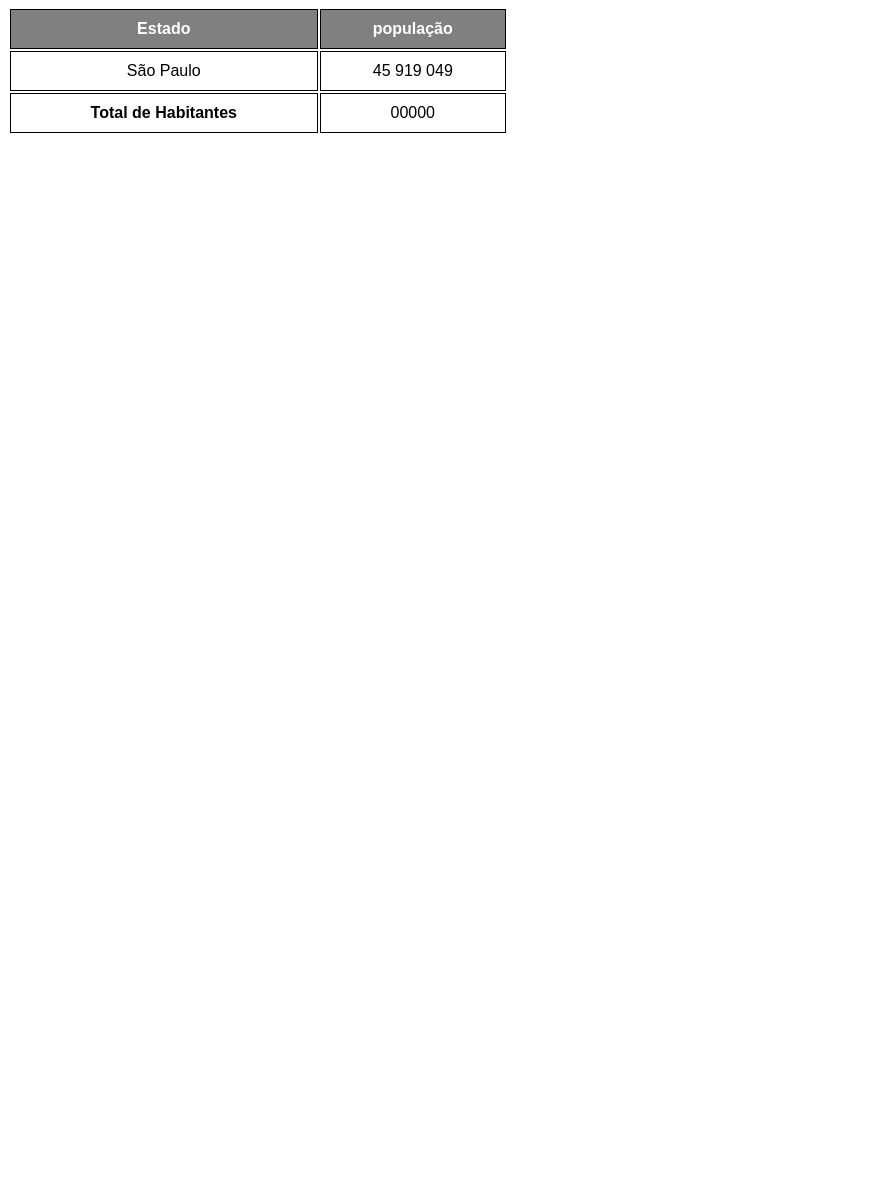
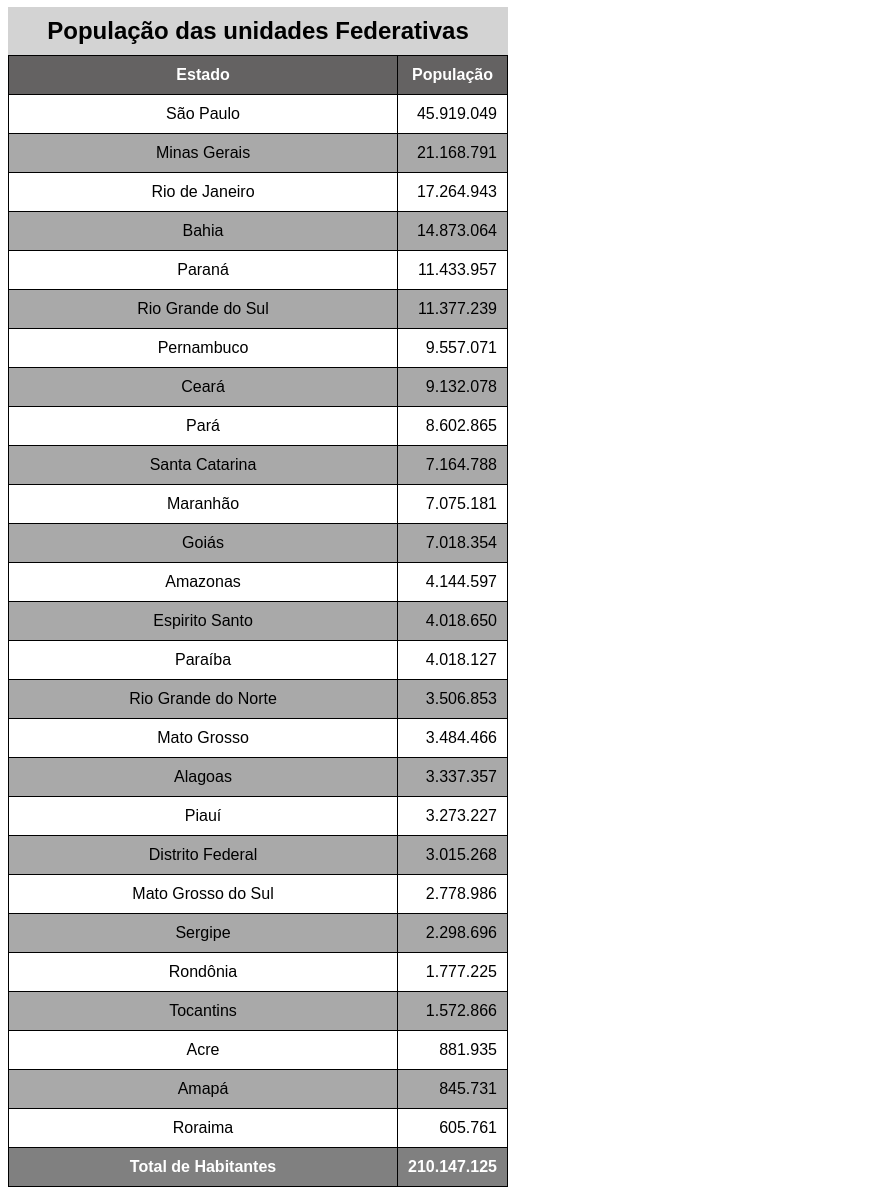
Before and after one commit to Eronmonteiro/html-css, a plain HTML site: page exercicios/ex023/tabela002.html in a window 1280 px wide. Shown: the part 73-1268 px from the top of the page, without its empty margins (0-877 px from the left). Before the commit the page ends 800 px from the top, so only its background shows below. Drawn offline with Linux system fonts and the light colour scheme.

Commit message:
tabela02

```diff
--- a/exercicios/ex023/tabela002.html
+++ b/exercicios/ex023/tabela002.html
@@ -7,42 +7,171 @@
     <style>
         body{
             font-family: Arial, Helvetica, sans-serif;
+            text-align: center;
         }
         table{
             width: 500px;
+            border-collapse: collapse;
+            position: relative;
+
         }
         td, th{
             border: 1px solid black;
-            text-align: center;
             padding: 10px;
         }
-        thead{
+        caption{
+            font-size: 1.5em;
+            font-weight: bold;
+            padding: 10px;
+            background-color: lightgray;
+        }
+        thead, tfoot{
             background-color: gray;
             color: white;
+        }
+        thead > tr > th {
+            position: sticky;
+            top: 0;
+            background-color: rgb(100, 98, 98);
+        }
+        tbody tr:nth-child(2n){
+            background-color: darkgrey;
+
+        }
+        td.num{
+            text-align: right;
         }
     </style>
  </head>
  <body>
-    <h1>Uso de tabelas grandes</h1>
+    <h1>Uso de Tabelas grandes</h1>
+ </body>
+ </html>
  <table>
+    <caption>População das unidades Federativas </caption>
     <thead>
      <tr>
-            <th>Estado</th>
-            <th>população</th>
+        <th scope="col">Estado</th>
+        <th scope="col" style="width: 50px;">População</th>
      </tr>
     </thead>
     <tbody>
       <tr>
         <td>São Paulo</td>
-            <td>45 919 049</td>
+        <td class="num">45.919.049</td>
+      </tr>
+      <tr>
+        <td>Minas Gerais</td>
+        <td class="num">21.168.791</td>
+      </tr>
+      <tr>
+        <td>Rio de Janeiro</td>
+        <td class="num">17.264.943</td>
+      </tr>
+      <tr>
+        <td>Bahia</td>
+        <td class="num">14.873.064</td>
+      </tr>
+      <tr>
+        <td>Paraná</td>
+        <td class="num">11.433.957</td>
+      </tr>
+      <tr>
+        <td>Rio Grande do Sul </td>
+        <td class="num">11.377.239</td>
+      </tr>
+      <tr>
+        <td>Pernambuco</td>
+        <td class="num">9.557.071</td>
+      </tr>
+      <tr>
+        <td>Ceará</td>
+        <td class="num">9.132.078</td>
+      </tr>
+      <tr>
+        <td>Pará</td>
+        <td class="num">8.602.865</td>
+      </tr>
+      <tr>
+       <td>Santa Catarina</td>
+       <td class="num">7.164.788</td>
+      </tr>
+      <tr>
+        <td>Maranhão</td>
+        <td class="num">7.075.181</td>
+      </tr>
+      <tr>
+        <td>Goiás</td>
+        <td class="num">7.018.354</td>
+      </tr>
+      <tr>
+        <td>Amazonas</td>
+        <td class="num">4.144.597</td>
+      </tr>
+      <tr>
+        <td>Espirito Santo</td>
+        <td class="num">4.018.650</td>
+      </tr>
+      <tr>
+        <td>Paraíba</td>
+        <td class="num">4.018.127</td>
+      </tr>
+      <tr>
+        <td>Rio Grande do Norte</td>
+        <td class="num">3.506.853</td>
+      </tr>
+      <tr>
+        <td>Mato Grosso</td>
+        <td class="num">3.484.466</td>
+      </tr>
+      <tr>
+        <td>Alagoas </td>
+        <td  class="num">3.337.357</td>
+
+      </tr>
+      <tr>
+        <td>Piauí</td>
+        <td class="num">3.273.227</td>
+      </tr>
+      <tr>
+        <td>Distrito Federal</td>
+        <td  class="num">3.015.268</td>
+      </tr>
+    <tr>
+       <td>Mato Grosso do Sul</td>
+       <td  class="num"> 2.778.986</td>
+    </tr>
+    <tr>
+       <td>Sergipe</td>
+       <td  class="num">2.298.696</td>
+    </tr>
+    <tr>
+        <td>Rondônia</td>
+        <td  class="num">1.777.225</td>
+    </tr>
+    <tr>
+        <td>Tocantins</td>
+        <td class="num">1.572.866</td>
+    </tr>
+    <tr>
+        <td>Acre</td>
+        <td  class="num">881.935</td>
+    </tr>
+    <tr>
+        <td>Amapá</td>
+        <td class="num">845.731</td>
+    </tr>
+    <tr>
+        <td>Roraima</td>
+        <td class="num">605.761</td>
     </tr>
     </tbody>
     <tfoot>
      <tr>
-            <th>Total de Habitantes</th>
-            <td>00000</td>
-          </tr>
+        <th scope="row">Total de Habitantes</th>
+        <td class="num"><strong>210.147.125</strong></td>
+
+
+
     </tfoot>
 </table>
-</body>
-</html>
```
Lines whose indentation alone changed are shown as unchanged.
